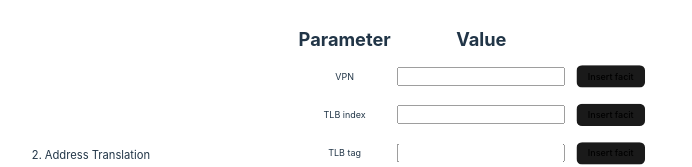
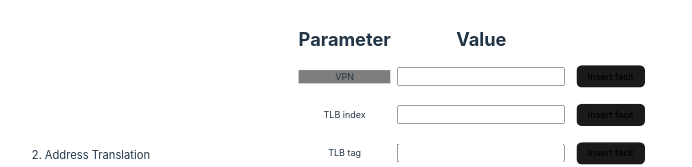
Before and after one commit to MahmoodSeoud/VMAT, a React (Vite) app: page / in a window 1280 px wide. In both pictures the pointer is over the element "VPN". Shown: the part 1151-1318 px from the top of the page, without its empty margins (326-1018 px from the left). Built offline with nearby package versions, Linux system fonts and the light colour scheme.

Commit message:
onhover effect

```diff
--- a/src/components/Input_table/Input_table.css
+++ b/src/components/Input_table/Input_table.css
@@ -102,6 +102,9 @@ tr td input {
     margin-right: 1em;
 }
 
+.exercise-label:hover {
+    background-color: rgb(126, 126, 125);
+}
 
 .reset-color-btn {
     background-color: rgb(37, 66, 231);
```
